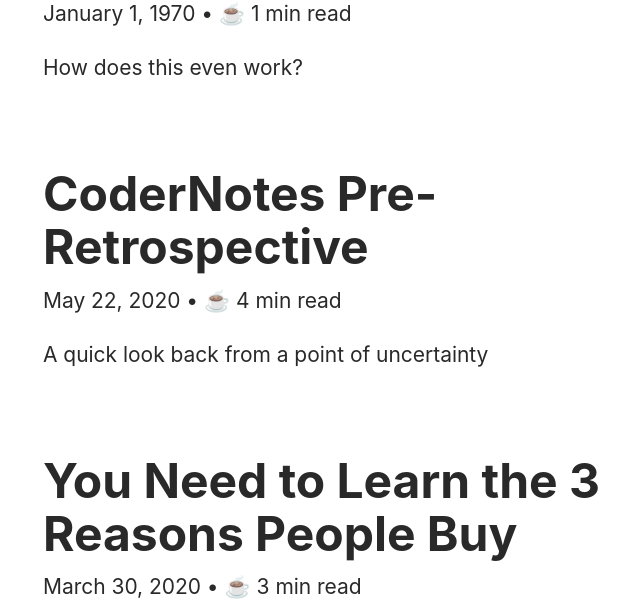
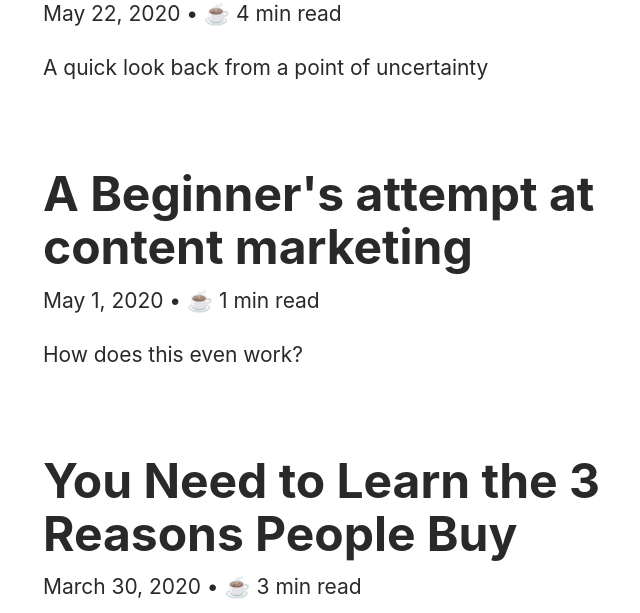
Before and after one commit to KevinConti/blog, a Gatsby site: page / in a window 1280 px wide. Shown: the part 730-1343 px from the top of the page, without its empty margins (247-887 px from the left). Built offline with nearby package versions, Linux system fonts and the light colour scheme; Gatsby itself is replaced by a stand-in of ours.

Commit message:
Update from Forestry.io Kevin Conti updated content/a-beginner-s-attempt-at-content-marketing.md

```diff
--- a/content/a-beginner-s-attempt-at-content-marketing.md
+++ b/content/a-beginner-s-attempt-at-content-marketing.md
@@ -1,7 +1,7 @@
 ---
 title: A Beginner's attempt at content marketing
 description: How does this even work?
-date:
+date: 2020-05-01T00:00:00-04:00
 categories: []
 published: true
 
```
